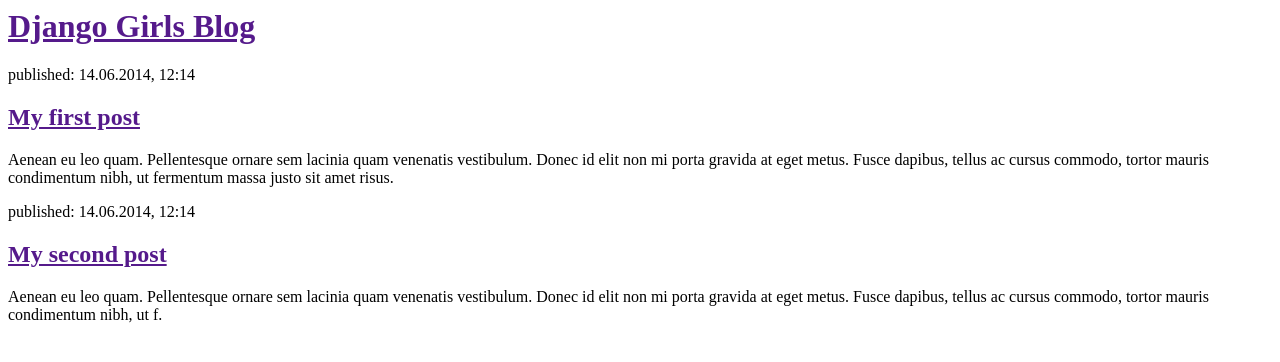
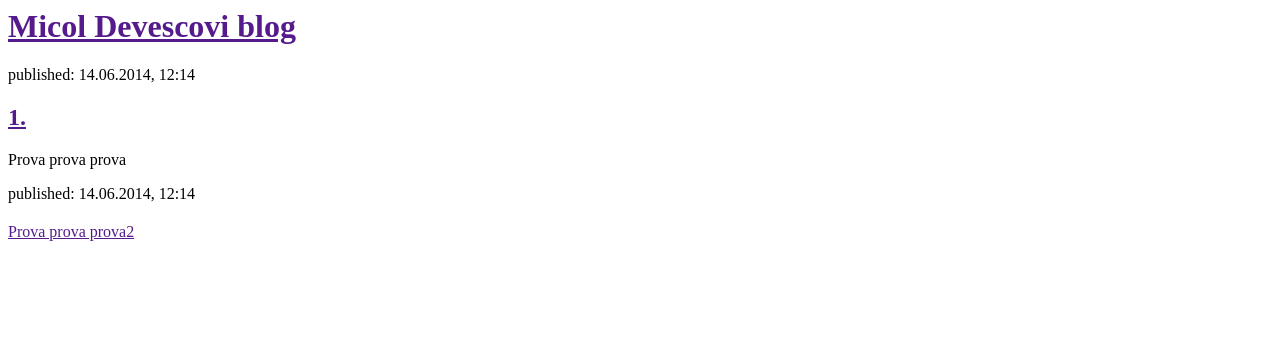
Before and after one commit to MicolD/my-first-blog, a Django app: page / in a window 1280 px wide. Shown: the top 362 px of the page. Run offline with Django 3.2, Linux system fonts and the light colour scheme.

Commit message:
Changed the HTML for the site.

```diff
--- a/blog/templates/blog/post_list.html
+++ b/blog/templates/blog/post_list.html
@@ -1,22 +1,22 @@
 <html>
     <head>
-        <title>Django Girls blog</title>
+        <title>Micol Devescovi</title>
     </head>
     <body>
         <div>
-            <h1><a href="">Django Girls Blog</a></h1>
+            <h1><a href="">Micol Devescovi blog</a></h1>
         </div>
 
         <div>
             <p>published: 14.06.2014, 12:14</p>
-            <h2><a href="">My first post</a></h2>
-            <p>Aenean eu leo quam. Pellentesque ornare sem lacinia quam venenatis vestibulum. Donec id elit non mi porta gravida at eget metus. Fusce dapibus, tellus ac cursus commodo, tortor mauris condimentum nibh, ut fermentum massa justo sit amet risus.</p>
+            <h2><a href="">1.</a></h2>
+            <p>Prova prova prova</p>
         </div>
 
         <div>
             <p>published: 14.06.2014, 12:14</p>
-            <h2><a href="">My second post</a></h2>
-            <p>Aenean eu leo quam. Pellentesque ornare sem lacinia quam venenatis vestibulum. Donec id elit non mi porta gravida at eget metus. Fusce dapibus, tellus ac cursus commodo, tortor mauris condimentum nibh, ut f.</p>
+            <h2><a href=""2.</a></h2>
+            <p>Prova prova prova2</p>
         </div>
     </body>
 </html>
```
